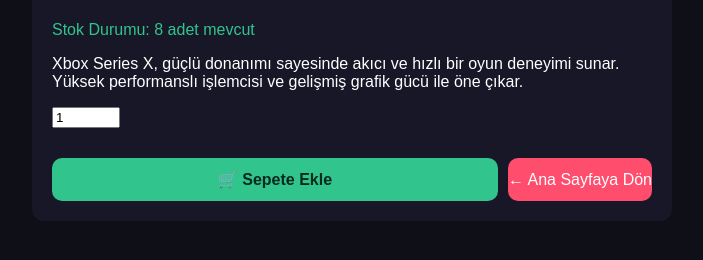
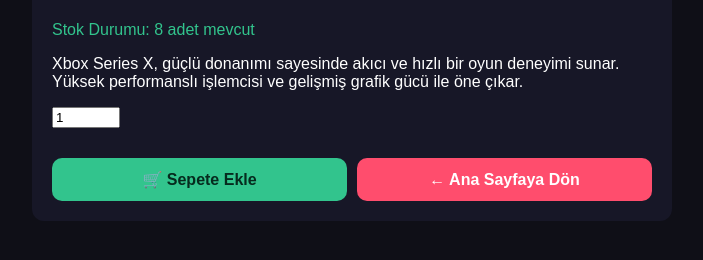
Before and after one commit to derinminabektas/COMP-365-Project, a plain HTML site: page xbox.html in a window 1280 px wide. Shown: the part 442-702 px from the top of the page, without its empty margins (288-991 px from the left). Drawn offline with Linux system fonts and the light colour scheme.

```diff
--- a/xbox.html
+++ b/xbox.html
@@ -61,7 +61,12 @@
             display:flex;
             align-items:center;
             justify-content:center;
+            font-size: 16px;
+            cursor: pointer;
             border-radius: 10px;
+            padding: 12px;
+            font-weight: bold;
+            flex: 1;
         }
   </style>
 </head>
```
Lines whose indentation alone changed are shown as unchanged.
